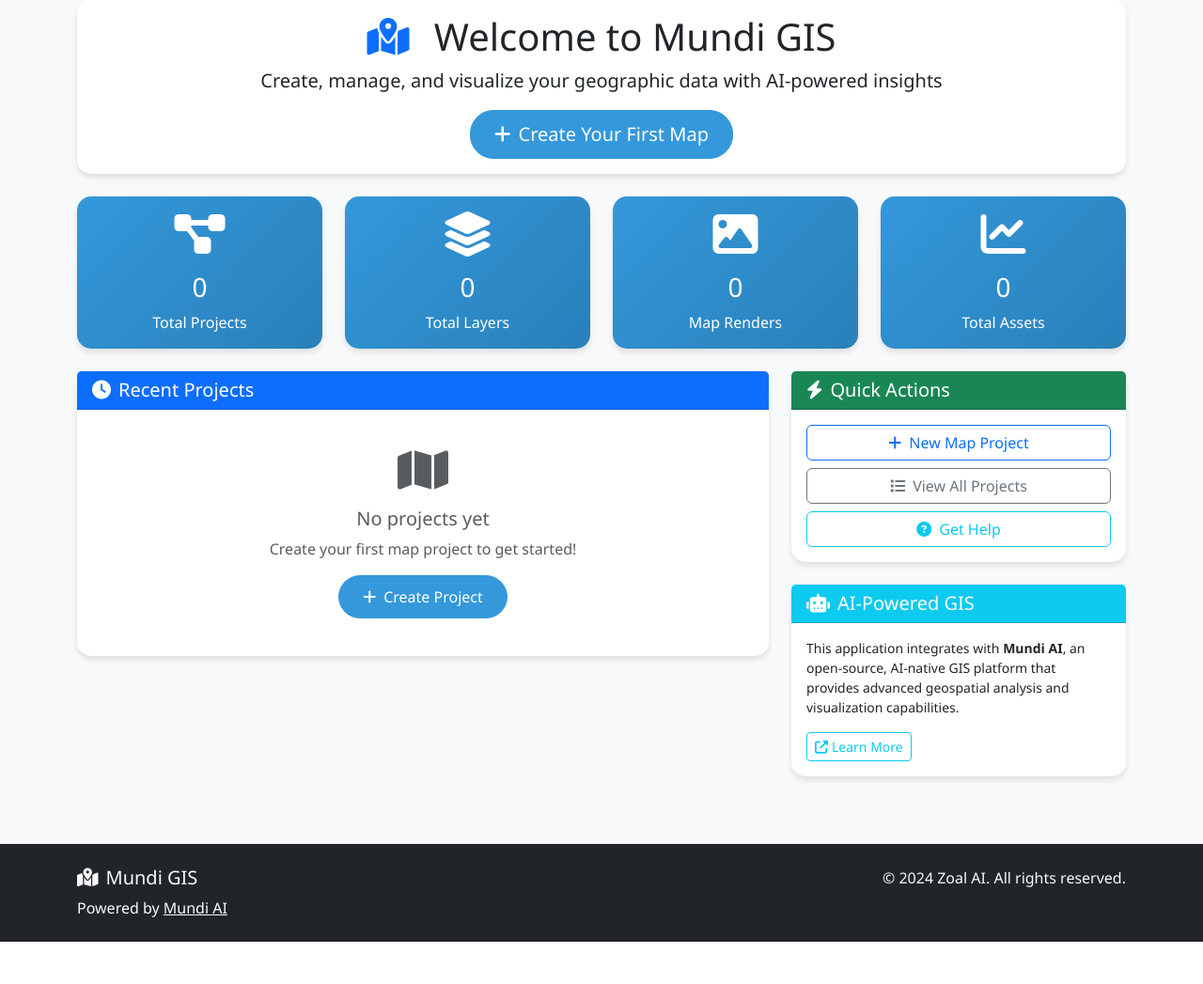
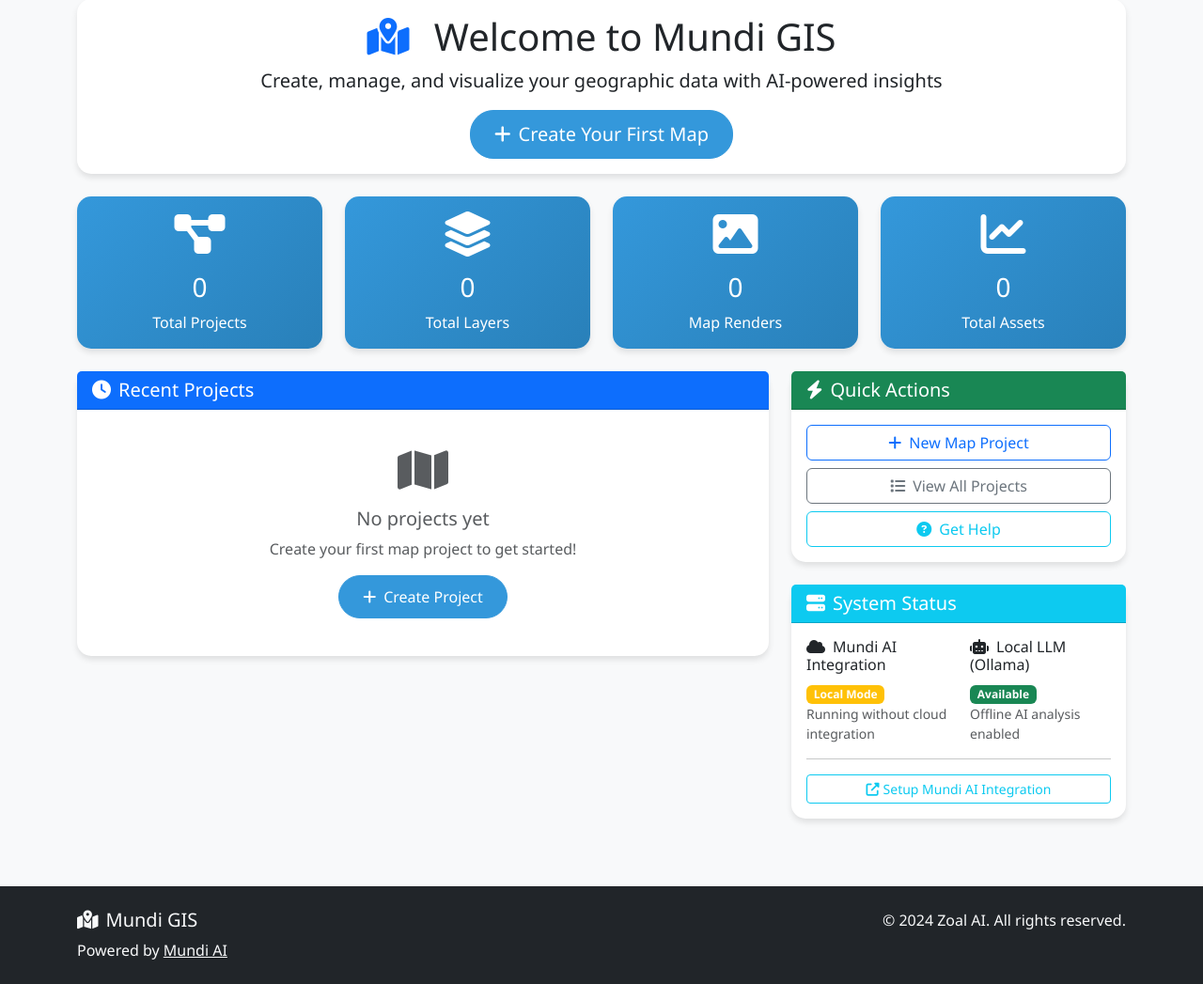
Before and after one commit to Abdelrhman-Rayis/georeason, a Django app: page /mundi/ in a window 1280 px wide. Shown: the part 81-1128 px from the top of the page at 94% size. Before the commit the page ends 1083 px from the top, so only its background shows below. Run offline with Django 5.2, Linux system fonts and the light colour scheme; the visitor is signed in with stand-in values (Sample User, id 1); data that the repository does not hold is empty.

Commit message:
Make Mundi AI integration optional - enable local mode
- Make Mundi AI API integration optional
- Allow projects to be created and managed locally without API
- Add fallback to local mode when API is unavailable
- Show system status on dashboard (Mundi AI + Ollama availability)
- Improve error handling for API failures
- Enable full functionality in local-only mode
- Add status indicators for cloud vs local features

```diff
--- a/mundi_gis/views.py
+++ b/mundi_gis/views.py
@@ -64,6 +64,8 @@ def dashboard(request):
         'total_projects': total_projects,
         'total_layers': total_layers,
         'total_renders': total_renders,
+        'mundi_api_available': bool(MUNDI_API_KEY),
+        'ollama_available': LocalLLMService().is_available(),
     }
 
     return render(request, 'mundi_gis/dashboard.html', context)
@@ -112,21 +114,32 @@ def project_create(request):
             project = form.save(commit=False)
             project.created_by = request.user
 
-            # Create project in Mundi API
-            api_data = {
-                'name': project.name,
-                'description': project.description,
-            }
+            # Try to create project in Mundi API (optional)
+            if MUNDI_API_KEY:
+                api_data = {
+                    'name': project.name,
+                    'description': project.description,
+                }
 
-            api_response = mundi_api_request('maps', method='POST', data=api_data)
+                api_response = mundi_api_request('maps', method='POST', data=api_data)
 
-            if 'error' not in api_response:
-                project.mundi_project_id = api_response.get('id')
+                if 'error' not in api_response:
+                    project.mundi_project_id = api_response.get('id')
+                    project.save()
+                    messages.success(request, 'Map project created successfully with Mundi AI integration!')
+                    return redirect('mundi_gis:project_detail', project_id=project.id)
+                else:
+                    # If API fails, still save locally but warn user
+                    project.mundi_project_id = f"local_{project.id}"
+                    project.save()
+                    messages.warning(request, f'Project created locally. Mundi AI integration failed: {api_response["error"]}')
+                    return redirect('mundi_gis:project_detail', project_id=project.id)
+            else:
+                # No API key configured, save locally only
+                project.mundi_project_id = f"local_{project.id}"
                 project.save()
-                messages.success(request, 'Map project created successfully!')
+                messages.success(request, 'Map project created successfully! (Local mode - no Mundi AI integration)')
                 return redirect('mundi_gis:project_detail', project_id=project.id)
-            else:
-                messages.error(request, f'Failed to create project: {api_response["error"]}')
     else:
         form = MundiMapProjectForm()
 
@@ -148,20 +161,26 @@ def project_update(request, project_id):
         if form.is_valid():
             project = form.save()
 
-            # Update project in Mundi API
-            api_data = {
-                'name': project.name,
-                'description': project.description,
-            }
+            # Try to update project in Mundi API (optional)
+            if MUNDI_API_KEY and not project.mundi_project_id.startswith('local_'):
+                api_data = {
+                    'name': project.name,
+                    'description': project.description,
+                }
 
-            api_response = mundi_api_request(f'maps/{project.mundi_project_id}',
-                                           method='PUT', data=api_data)
+                api_response = mundi_api_request(f'maps/{project.mundi_project_id}',
+                                               method='PUT', data=api_data)
 
-            if 'error' not in api_response:
-                messages.success(request, 'Map project updated successfully!')
+                if 'error' not in api_response:
+                    messages.success(request, 'Map project updated successfully with Mundi AI integration!')
+                    return redirect('mundi_gis:project_detail', project_id=project.id)
+                else:
+                    messages.warning(request, f'Project updated locally. Mundi AI integration failed: {api_response["error"]}')
+                    return redirect('mundi_gis:project_detail', project_id=project.id)
+            else:
+                # No API key or local project, save locally only
+                messages.success(request, 'Map project updated successfully! (Local mode)')
                 return redirect('mundi_gis:project_detail', project_id=project.id)
-            else:
-                messages.error(request, f'Failed to update project: {api_response["error"]}')
     else:
         form = MundiMapProjectForm(instance=project)
 
@@ -180,17 +199,28 @@ def project_delete(request, project_id):
     project = get_object_or_404(MundiMapProject, id=project_id, created_by=request.user)
 
     if request.method == 'POST':
-        # Delete project from Mundi API
-        api_response = mundi_api_request(f'maps/{project.mundi_project_id}',
-                                       method='DELETE')
+        # Try to delete project from Mundi API (optional)
+        if MUNDI_API_KEY and not project.mundi_project_id.startswith('local_'):
+            api_response = mundi_api_request(f'maps/{project.mundi_project_id}',
+                                           method='DELETE')
 
-        if 'error' not in api_response:
+            if 'error' not in api_response:
+                project.is_active = False
+                project.save()
+                messages.success(request, 'Map project deleted successfully from Mundi AI!')
+                return redirect('mundi_gis:project_list')
+            else:
+                # If API fails, still delete locally
+                project.is_active = False
+                project.save()
+                messages.warning(request, f'Project deleted locally. Mundi AI deletion failed: {api_response["error"]}')
+                return redirect('mundi_gis:project_list')
+        else:
+            # No API key or local project, delete locally only
             project.is_active = False
             project.save()
-            messages.success(request, 'Map project deleted successfully!')
+            messages.success(request, 'Map project deleted successfully! (Local mode)')
             return redirect('mundi_gis:project_list')
-        else:
-            messages.error(request, f'Failed to delete project: {api_response["error"]}')
 
     context = {
         'project': project,
@@ -210,25 +240,37 @@ def layer_upload(request, project_id):
             layer = form.save(commit=False)
             layer.map_project = project
 
-            # Upload file to Mundi API
+            # Upload file to Mundi API (optional)
             if request.FILES.get('file_path'):
-                files = {'file': request.FILES['file_path']}
-                headers = {'Authorization': f'Bearer {MUNDI_API_KEY}'}
+                if MUNDI_API_KEY and not project.mundi_project_id.startswith('local_'):
+                    files = {'file': request.FILES['file_path']}
+                    headers = {'Authorization': f'Bearer {MUNDI_API_KEY}'}
 
-                upload_url = f"{MUNDI_API_BASE_URL}/maps/{project.mundi_project_id}/layers"
+                    upload_url = f"{MUNDI_API_BASE_URL}/maps/{project.mundi_project_id}/layers"
 
-                try:
-                    response = requests.post(upload_url, files=files, headers=headers)
-                    response.raise_for_status()
-                    api_response = response.json()
+                    try:
+                        response = requests.post(upload_url, files=files, headers=headers)
+                        response.raise_for_status()
+                        api_response = response.json()
 
-                    layer.mundi_layer_id = api_response.get('id')
+                        layer.mundi_layer_id = api_response.get('id')
+                        layer.save()
+
+                        messages.success(request, 'Layer uploaded successfully with Mundi AI integration!')
+                        return redirect('mundi_gis:project_detail', project_id=project.id)
+                    except requests.exceptions.RequestException as e:
+                        # If API fails, still save locally
+                        layer.mundi_layer_id = f"local_{layer.id}"
+                        layer.save()
+                        messages.warning(request, f'Layer saved locally. Mundi AI upload failed: {str(e)}')
+                        return redirect('mundi_gis:project_detail', project_id=project.id)
+                else:
+                    # No API key or local project, save locally only
+                    layer.mundi_layer_id = f"local_{layer.id}"
                     layer.save()
 
-                    messages.success(request, 'Layer uploaded successfully!')
+                    messages.success(request, 'Layer uploaded successfully! (Local mode)')
                     return redirect('mundi_gis:project_detail', project_id=project.id)
-                except requests.exceptions.RequestException as e:
-                    messages.error(request, f'Failed to upload layer: {str(e)}')
     else:
         form = MundiLayerForm()
 
@@ -249,28 +291,41 @@ def render_map(request, project_id):
         width = request.POST.get('width', 800)
         height = request.POST.get('height', 600)
 
-        # Render map via Mundi API
-        api_data = {
-            'width': int(width),
-            'height': int(height),
-        }
+        # Render map via Mundi API (optional)
+        if MUNDI_API_KEY and not project.mundi_project_id.startswith('local_'):
+            api_data = {
+                'width': int(width),
+                'height': int(height),
+            }
 
-        api_response = mundi_api_request(f'maps/{project.mundi_project_id}/render',
-                                       method='POST', data=api_data)
+            api_response = mundi_api_request(f'maps/{project.mundi_project_id}/render',
+                                           method='POST', data=api_data)
 
-        if 'error' not in api_response:
+            if 'error' not in api_response:
+                render_obj = MundiMapRender.objects.create(
+                    map_project=project,
+                    render_id=api_response.get('id'),
+                    width=width,
+                    height=height,
+                    image_file=api_response.get('image_url')
+                )
+
+                messages.success(request, 'Map rendered successfully with Mundi AI!')
+                return redirect('mundi_gis:project_detail', project_id=project.id)
+            else:
+                messages.warning(request, f'Map rendering failed: {api_response["error"]}. Try using local mode.')
+                return redirect('mundi_gis:project_detail', project_id=project.id)
+        else:
+            # Local mode - create a placeholder render
             render_obj = MundiMapRender.objects.create(
                 map_project=project,
-                render_id=api_response.get('id'),
+                render_id=f"local_render_{project.id}_{int(width)}x{int(height)}",
                 width=width,
-                height=height,
-                image_file=api_response.get('image_url')
+                height=height
             )
 
-            messages.success(request, 'Map rendered successfully!')
+            messages.success(request, 'Map render created successfully! (Local mode - no actual image generated)')
             return redirect('mundi_gis:project_detail', project_id=project.id)
-        else:
-            messages.error(request, f'Failed to render map: {api_response["error"]}')
 
     context = {
         'project': project,
--- a/templates/mundi_gis/dashboard.html
+++ b/templates/mundi_gis/dashboard.html
@@ -137,21 +137,51 @@
             </div>
         </div>
 
-        <!-- Mundi AI Integration Info -->
+        <!-- System Status -->
         <div class="card mt-4">
             <div class="card-header bg-info text-white">
                 <h5 class="mb-0">
-                    <i class="fas fa-robot me-2"></i>AI-Powered GIS
+                    <i class="fas fa-server me-2"></i>System Status
                 </h5>
             </div>
             <div class="card-body">
-                <p class="card-text small">
-                    This application integrates with <strong>Mundi AI</strong>, an open-source,
-                    AI-native GIS platform that provides advanced geospatial analysis and visualization capabilities.
-                </p>
-                <a href="https://docs.mundi.ai/" target="_blank" class="btn btn-sm btn-outline-info">
-                    <i class="fas fa-external-link-alt me-1"></i>Learn More
-                </a>
+                <div class="row">
+                    <div class="col-md-6">
+                        <h6><i class="fas fa-cloud me-2"></i>Mundi AI Integration</h6>
+                        {% if mundi_api_available %}
+                            <span class="badge bg-success">Available</span>
+                            <small class="text-muted d-block">Cloud-based GIS features enabled</small>
+                        {% else %}
+                            <span class="badge bg-warning">Local Mode</span>
+                            <small class="text-muted d-block">Running without cloud integration</small>
+                        {% endif %}
+                    </div>
+                    <div class="col-md-6">
+                        <h6><i class="fas fa-robot me-2"></i>Local LLM (Ollama)</h6>
+                        {% if ollama_available %}
+                            <span class="badge bg-success">Available</span>
+                            <small class="text-muted d-block">Offline AI analysis enabled</small>
+                        {% else %}
+                            <span class="badge bg-danger">Not Available</span>
+                            <small class="text-muted d-block">Start Ollama for AI features</small>
+                        {% endif %}
+                    </div>
+                </div>
+
+                <hr>
+
+                <div class="d-grid gap-2">
+                    {% if not mundi_api_available %}
+                        <a href="https://docs.mundi.ai/" target="_blank" class="btn btn-sm btn-outline-info">
+                            <i class="fas fa-external-link-alt me-1"></i>Setup Mundi AI Integration
+                        </a>
+                    {% endif %}
+                    {% if not ollama_available %}
+                        <button class="btn btn-sm btn-outline-warning" onclick="alert('Start Ollama server: ollama serve')">
+                            <i class="fas fa-play me-1"></i>Start Ollama Server
+                        </button>
+                    {% endif %}
+                </div>
             </div>
         </div>
     </div>
```
